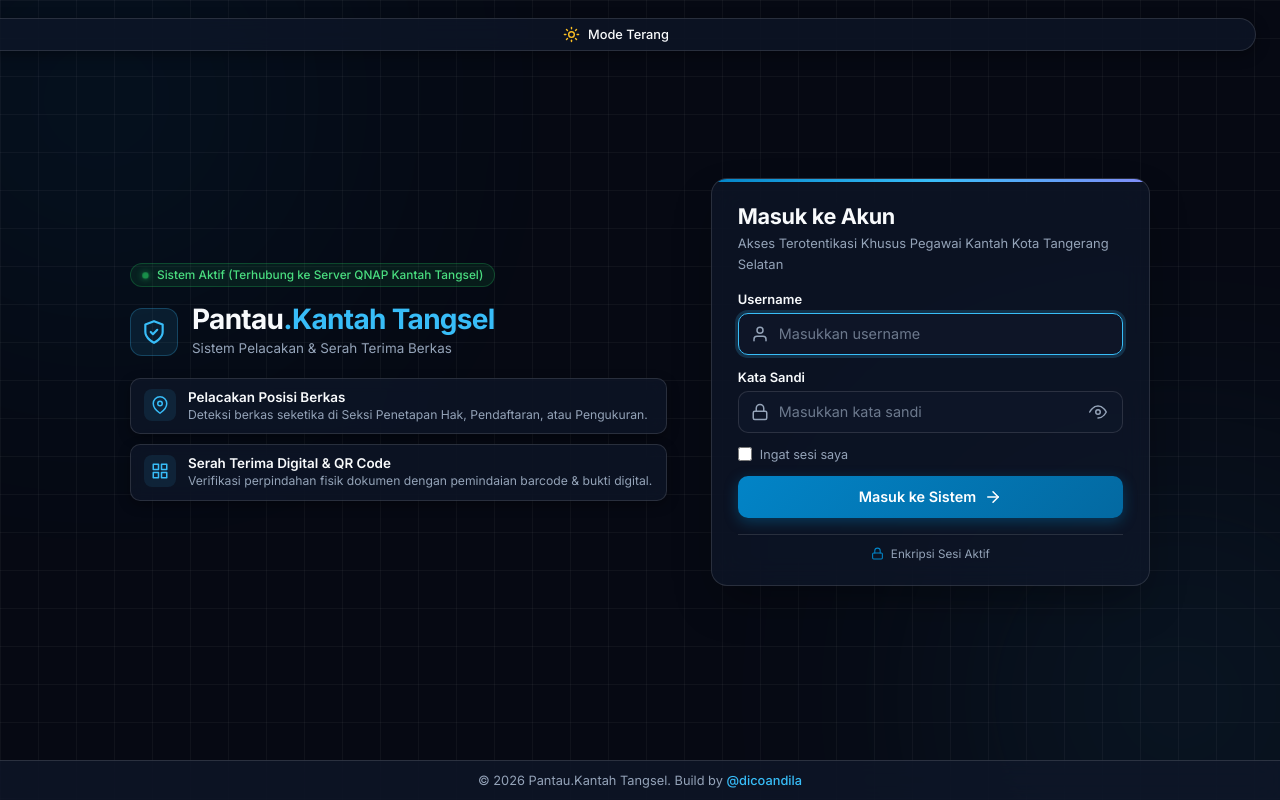
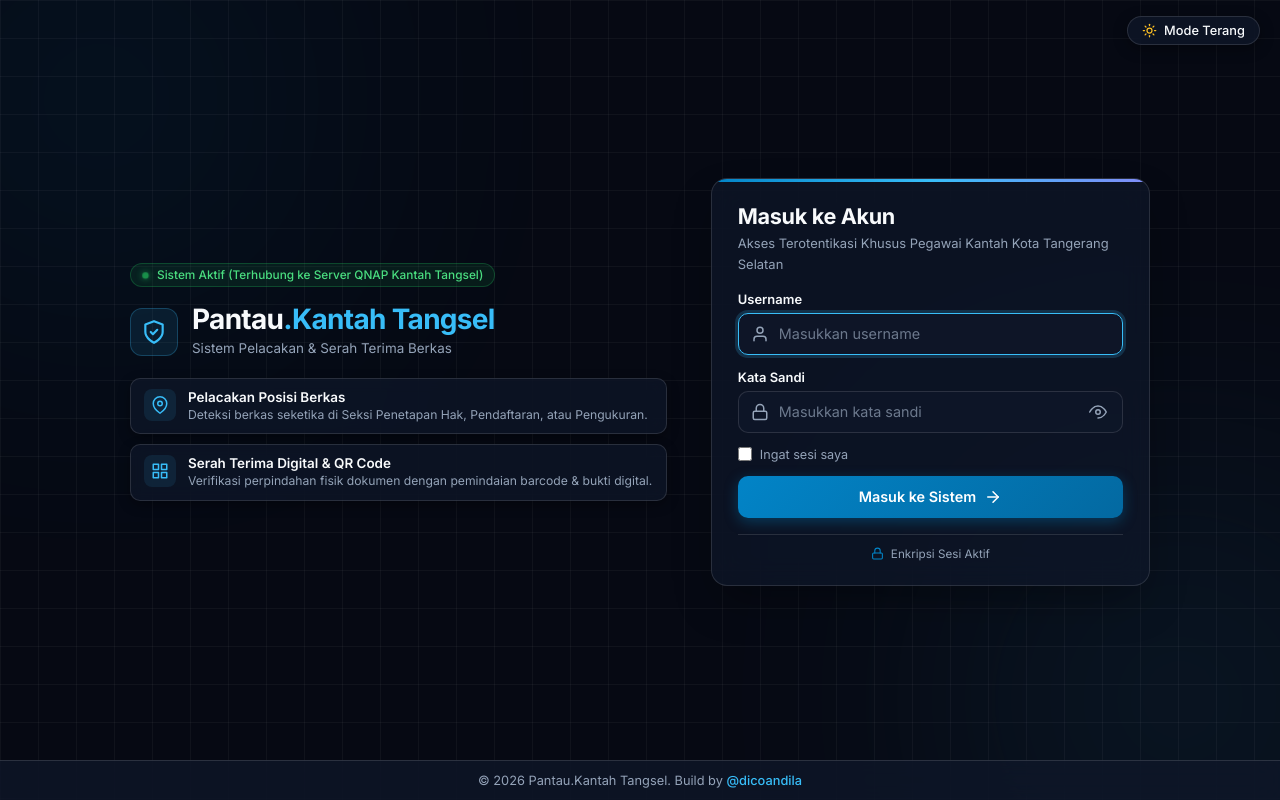
Before and after one commit to dicoandilasuhanda/pantau-kantah-tangsel, a React (Vite) app in the folder frontend/: page /login in a window 1280 px wide. Built offline with nearby package versions, Linux system fonts and the light colour scheme.

Commit message:
fix(ui): perbaiki styling tombol theme toggle login agar proporsional dan presisi

```diff
--- a/frontend/src/pages/Login.jsx
+++ b/frontend/src/pages/Login.jsx
@@ -168,16 +168,39 @@ export default function Login() {
 
   return (
     <div className="login-viewport">
+      {/* Tombol Ganti Tema (Top Right Floating Pill) */}
+      <div style={{ position: 'absolute', top: '16px', right: '20px', zIndex: 50 }}>
         <button
           type="button"
           onClick={toggleTheme}
           className="p-theme-toggle"
+          style={{
+            width: 'auto',
+            minWidth: 'unset',
+            display: 'inline-flex',
+            alignItems: 'center',
+            gap: '0.45rem',
+            padding: '0.45rem 0.85rem',
+            borderRadius: '9999px',
+            background: 'var(--surface-color)',
+            border: '1px solid var(--border-color)',
+            color: 'var(--text-main)',
+            fontSize: '0.8rem',
+            fontWeight: 500,
+            cursor: 'pointer',
+            backdropFilter: 'blur(12px)',
+            WebkitBackdropFilter: 'blur(12px)',
+            boxShadow: '0 4px 14px var(--card-shadow)',
+            transition: 'all 0.2s ease',
+            margin: 0
+          }}
           title={theme === 'dark' ? 'Ganti ke Mode Terang (Office Slate)' : 'Ganti ke Mode Gelap (Dark Mode)'}
           aria-label="Ganti Tema"
         >
-        {theme === 'dark' ? <Sun size={17} color="#fbbf24" /> : <Moon size={17} color="#0284c7" />}
+          {theme === 'dark' ? <Sun size={15} color="#fbbf24" /> : <Moon size={15} color="#0284c7" />}
           <span>{theme === 'dark' ? 'Mode Terang' : 'Mode Gelap'}</span>
         </button>
+      </div>
 
       <div className="ambient-glow glow-top-left" />
       <div className="ambient-glow glow-bottom-right" />
@@ -378,30 +401,32 @@ export default function Login() {
         }
 
         .p-theme-toggle {
-          position: absolute;
-          top: 18px;
-          right: 24px;
-          z-index: 50;
-          display: inline-flex;
-          align-items: center;
-          gap: 8px;
-          padding: 7px 14px;
-          border-radius: 999px;
-          background: var(--surface-card);
-          border: 1px solid var(--border-color);
-          color: var(--text-main);
-          font-size: 0.8rem;
-          font-weight: 500;
-          cursor: pointer;
-          backdrop-filter: blur(12px);
-          -webkit-backdrop-filter: blur(12px);
-          transition: all 0.2s ease;
-          box-shadow: 0 4px 14px var(--card-shadow);
+          width: auto !important;
+          max-width: fit-content !important;
+          display: inline-flex !important;
+          align-items: center !important;
+          justify-content: center !important;
+          gap: 7px !important;
+          padding: 6px 14px !important;
+          border-radius: 9999px !important;
+          background: var(--surface-color) !important;
+          border: 1px solid var(--border-color) !important;
+          color: var(--text-main) !important;
+          font-size: 0.8rem !important;
+          font-weight: 500 !important;
+          cursor: pointer !important;
+          backdrop-filter: blur(14px) !important;
+          -webkit-backdrop-filter: blur(14px) !important;
+          transition: all 0.2s ease !important;
+          box-shadow: 0 4px 14px var(--card-shadow) !important;
+          margin: 0 !important;
+          text-decoration: none !important;
         }
         .p-theme-toggle:hover {
-          background: var(--surface-hover);
-          border-color: var(--primary-color);
-          transform: translateY(-1px);
+          background: var(--surface-hover) !important;
+          border-color: var(--primary-color) !important;
+          transform: translateY(-1px) !important;
+          box-shadow: 0 6px 18px var(--card-shadow) !important;
         }
 
         .ambient-glow {
@@ -807,13 +832,11 @@ export default function Login() {
             justify-content: center;
           }
           .p-theme-toggle {
-            top: 12px;
-            right: 14px;
-            padding: 6px 10px;
-            font-size: 0.75rem;
+            padding: 5px 9px !important;
+            font-size: 0.73rem !important;
           }
           .p-theme-toggle span {
-            display: none;
+            display: none !important;
           }
           .login-container {
             grid-template-columns: 1fr;
```
Lines whose indentation alone changed are shown as unchanged.
